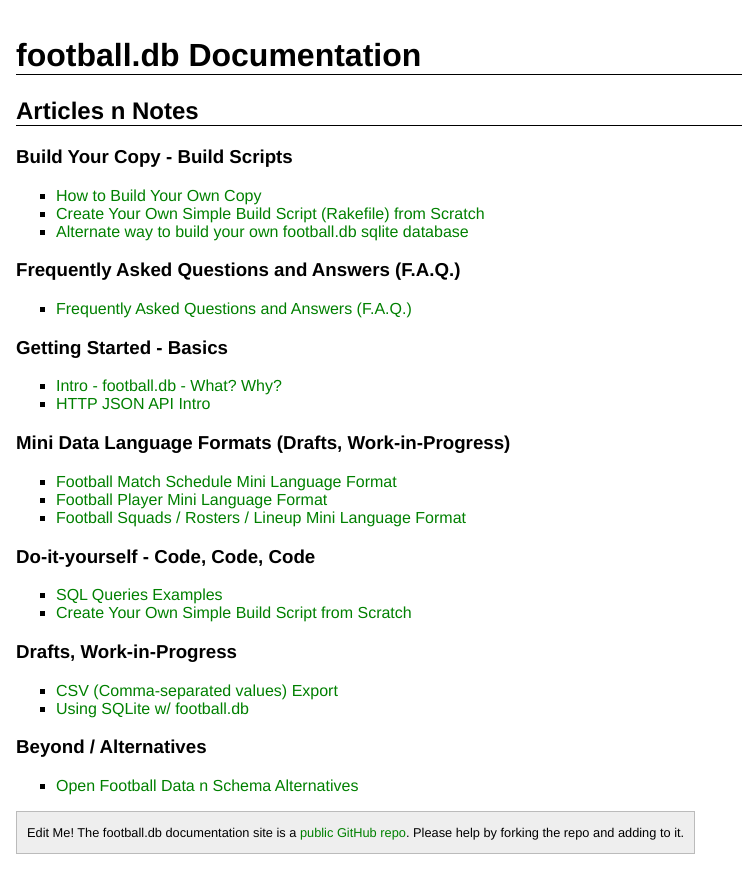
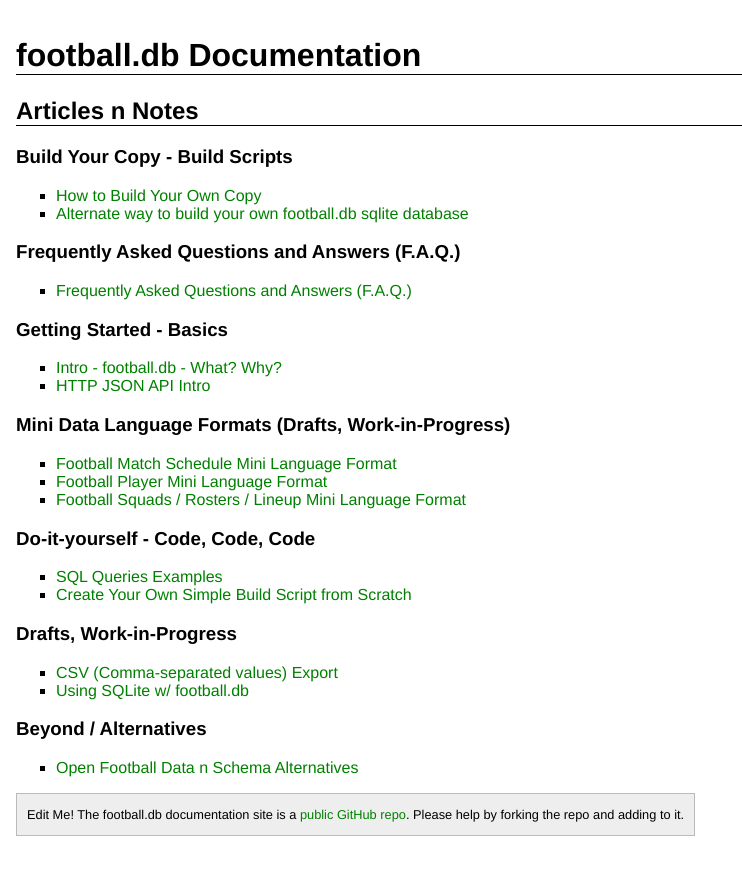
Before and after one commit to openfootball/docs, a Jekyll site: the page built from index.md, in a window 1280 px wide. Shown: the top 893 px of the page, without its empty margins (0-742 px from the left). Built offline with Jekyll 4.4.1, drawn with Linux system fonts in a browser that asks for light colours.

Commit message:
up backticks

```diff
--- a/index.md
+++ b/index.md
@@ -11,7 +11,6 @@ title: football.db Documentation
 ### Build Your Copy - Build Scripts
 
 - [How to Build Your Own Copy](build.html)
-- [Create Your Own Simple Build Script (Rakefile) from Scratch](build-script.html)
 - [Alternate way to build your own football.db sqlite database](build-shell.html)
 
 
```
Also changed, not shown: build-script.md (+2 -2 lines), build.md (+8 -8 lines), questions.md (+16 -16 lines), sql-queries-intro.md (+22 -22 lines).
